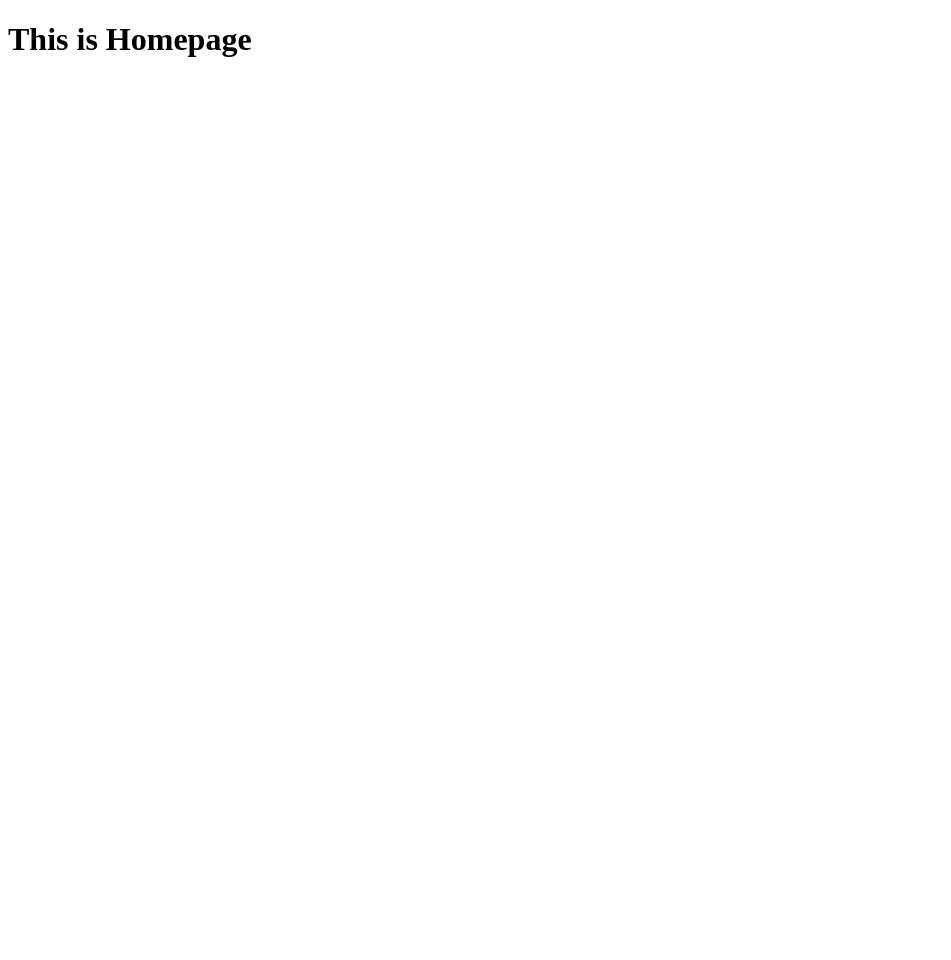
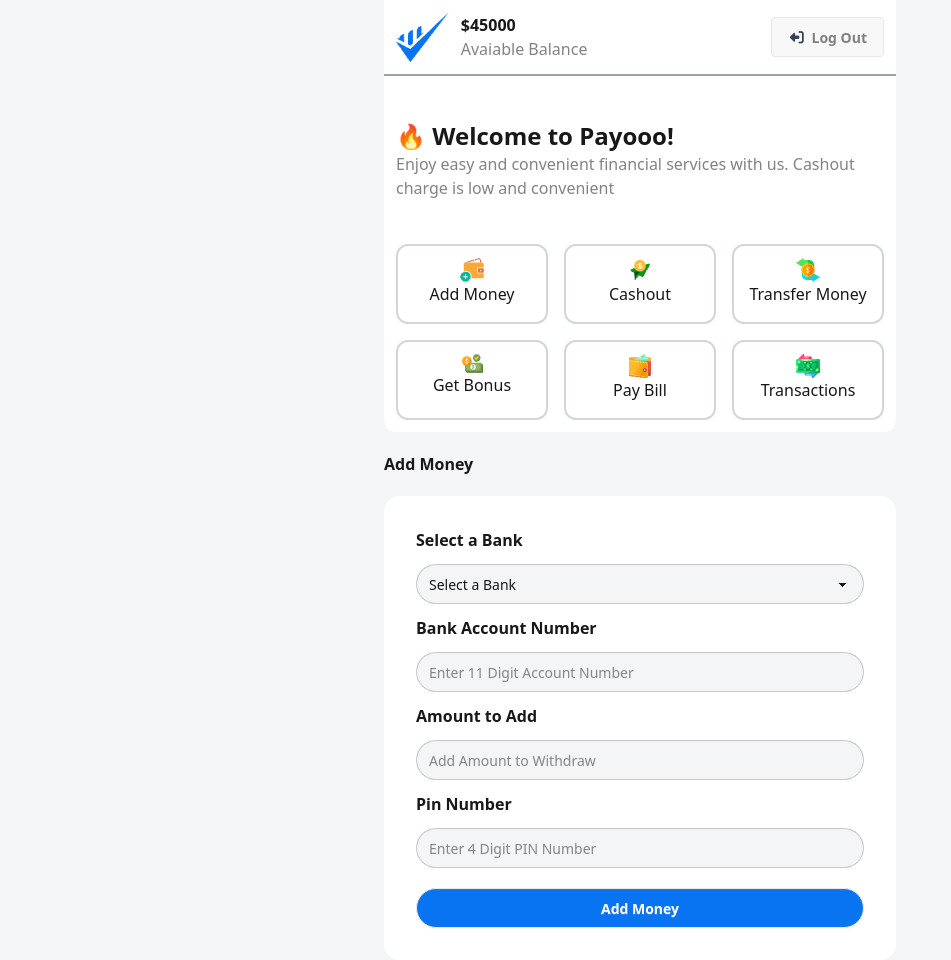
Before and after one commit to Abidafi/Module-26-Let-s-Create-Payooo-Mobile-Bank-Part-1, a plain HTML site: page home.html in a window 1280 px wide. Shown: the whole page, without its empty margins (0-951 px from the left). Before the commit the page ends 800 px from the top, so only its background shows below. Drawn offline with nearby package versions, Linux system fonts and the light colour scheme.

Commit message:
Add Money Featureis completed

```diff
--- a/home.html
+++ b/home.html
@@ -4,8 +4,94 @@
     <meta charset="UTF-8">
     <meta name="viewport" content="width=device-width, initial-scale=1.0">
     <title>Document</title>
+    <!-- Daisy UI CDN -->
+    <link href="https://cdn.jsdelivr.net/npm/daisyui@5" rel="stylesheet" type="text/css" />
+    <!-- tailwind CDN  -->
+    <script src="https://cdn.jsdelivr.net/npm/@tailwindcss/browser@4"></script>
+    <!-- font awesome CDN  -->
+     <link rel="stylesheet" href="https://cdnjs.cloudflare.com/ajax/libs/font-awesome/7.0.0/css/all.min.css" integrity="sha512-DxV+EoADOkOygM4IR9yXP8Sb2qwgidEmeqAEmDKIOfPRQZOWbXCzLC6vjbZyy0vPisbH2SyW27+ddLVCN+OMzQ==" crossorigin="anonymous" referrerpolicy="no-referrer" />
 </head>
-<body>
-    <h1>This is Homepage</h1>
+<body class="bg-[#f4f5f7] h-auto">
+    <div class="max-w-lg mx-auto bg-white rounded-b-xl">
+        <div class="min-h-[50px] flex justify-between items-center  border-b-2 border-gray-400 p-3">
+        <div class="flex items-center">
+            <img src="./assets/Group.png" class="h-[50px]" alt="">
+            <div class="ml-3">
+                <h2 class="font-bold">$<span id="available-balance">45000</span></h2>
+                <p class="text-[#08080880]">Avaiable Balance</p>
+            </div>
+        </div>
+        <div>
+            <button class="btn text-[#08080880]"><i class="fa-solid fa-right-from-bracket rotate-180 text-gray-700"></i>Log Out</button>
+        </div>
+        </div>
+
+        <div class="mt-8 p-3">
+            <h1 class="text-2xl font-bold">🔥 Welcome to Payooo!</h1>
+            <p class="text-[#08080880]">Enjoy easy and convenient financial services with us. Cashout charge is low and convenient</p>
+        </div>
+
+        <div class="min-h-[200px] grid grid-cols-3 gap-4 mt-5 p-3">
+            <div class="border-2 border-gray-300 text-center p-3 rounded-xl">
+                <img src="./assets/wallet1.png" class="mx-auto" alt="">
+                <h2>Add Money</h2>
+            </div>
+            <div class="border-2 border-gray-300 text-center p-3 rounded-xl">
+                <img src="./assets/send1.png" class="mx-auto" alt="">
+                <h2>Cashout</h2>
+            </div>
+            <div class="border-2 border-gray-300 text-center p-3 rounded-xl">
+                <img src="./assets/money1.png" class="mx-auto" alt="">
+                <h2>Transfer Money</h2>
+            </div>
+            <div class="border-2 border-gray-300 text-center p-3 rounded-xl">
+                <img src="./assets/bonus1.png" class="mx-auto" alt="">
+                <h2>Get Bonus</h2>
+            </div>
+            <div class="border-2 border-gray-300 text-center p-3 rounded-xl">
+                <img src="./assets/purse1.png" class="mx-auto" alt="">
+                <h2>Pay Bill</h2>
+            </div>
+            <div class="border-2 border-gray-300 text-center p-3 rounded-xl">
+                <img src="./assets/transaction1.png" class="mx-auto" alt="">
+                <h2>Transactions</h2>
+            </div>
+        </div>
+    </div>
+
+    <div class="all-form-section max-w-lg mx-auto">
+        <!-- add money  -->
+         <div>
+            <h1 class="my-5 font-bold">Add Money</h1>
+            <form action="" class="bg-white rounded-2xl p-8">
+                <div class="mb-3">
+                    <h1 class="font-semibold">Select a Bank</h1>
+                    <select id="bank" class="select bg-[#f4f5f7] mt-3 rounded-3xl w-full">
+                    <option>Select a Bank</option>
+                    <option>Standard Chartered Bank</option>
+                    <option>Eastern Bank Ltd.</option>
+                    <option>Pubali Bank Ltd.</option>
+                    </select>
+                </div>
+                <div class="mb-3">
+                    <label class="font-semibold" for="">Bank Account Number</label>
+                    <br>
+                    <input id="account-number" type="text" placeholder="Enter 11 Digit Account Number" class="input bg-[#f4f5f7] mt-3 rounded-3xl w-full" />
+                </div>
+                <div class="mb-3">
+                    <label class="font-semibold" for="">Amount to Add</label>
+                    <br>
+                    <input id="add-amount" type="text" placeholder="Add Amount to Withdraw" class="input bg-[#f4f5f7] mt-3 rounded-3xl w-full" />
+                </div>
+                <div class="mb-5">
+                    <label class="font-semibold" for="">Pin Number</label>
+                    <br>
+                    <input id="add-pin" type="text" placeholder="Enter 4 Digit PIN Number" class="input bg-[#f4f5f7] mt-3 rounded-3xl w-full" />
+                </div>
+                <button id="add-money-btn" class="btn text-white bg-[#0874F2] w-full rounded-3xl">Add Money</button>
+            </form>
+         </div>
+    </div>
+<script src="./home.js"></script>
 </body>
 </html>
--- /dev/null
+++ b/home.js
@@ -0,0 +1,16 @@
+document.getElementById("add-money-btn").addEventListener("click",function(e){
+    e.preventDefault()
+    console.log("add-money-btn-clicked")
+
+    const bank = document.getElementById("bank").value
+    const accountNumber = document.getElementById("account-number").value
+    const amount = parseInt(document.getElementById("add-amount").value)
+    const pin = document.getElementById("add-pin").value
+    const availableBalance = parseInt(document.getElementById("available-balance").innerText)
+
+    // console.log(availableBalance)
+
+    const newBalance = amount+availableBalance
+
+    document.getElementById("available-balance").innerText = newBalance
+})
```
